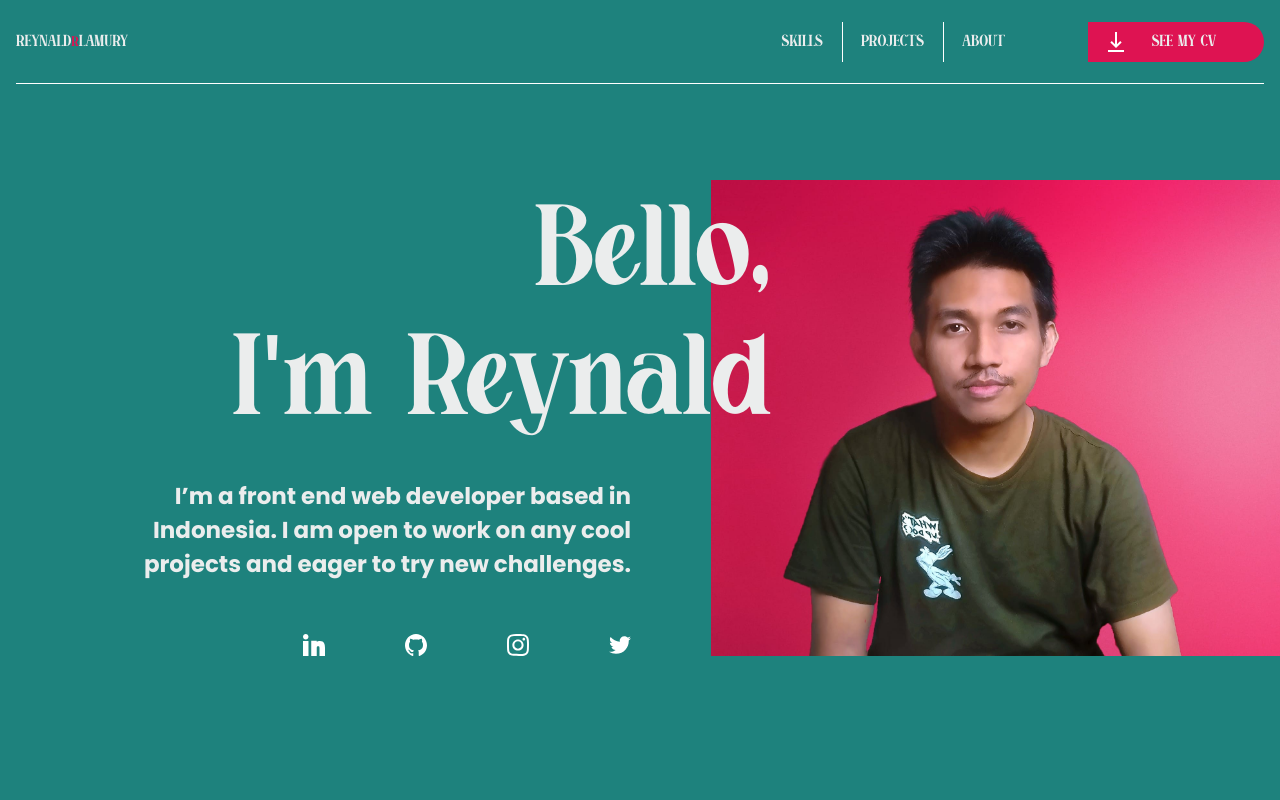
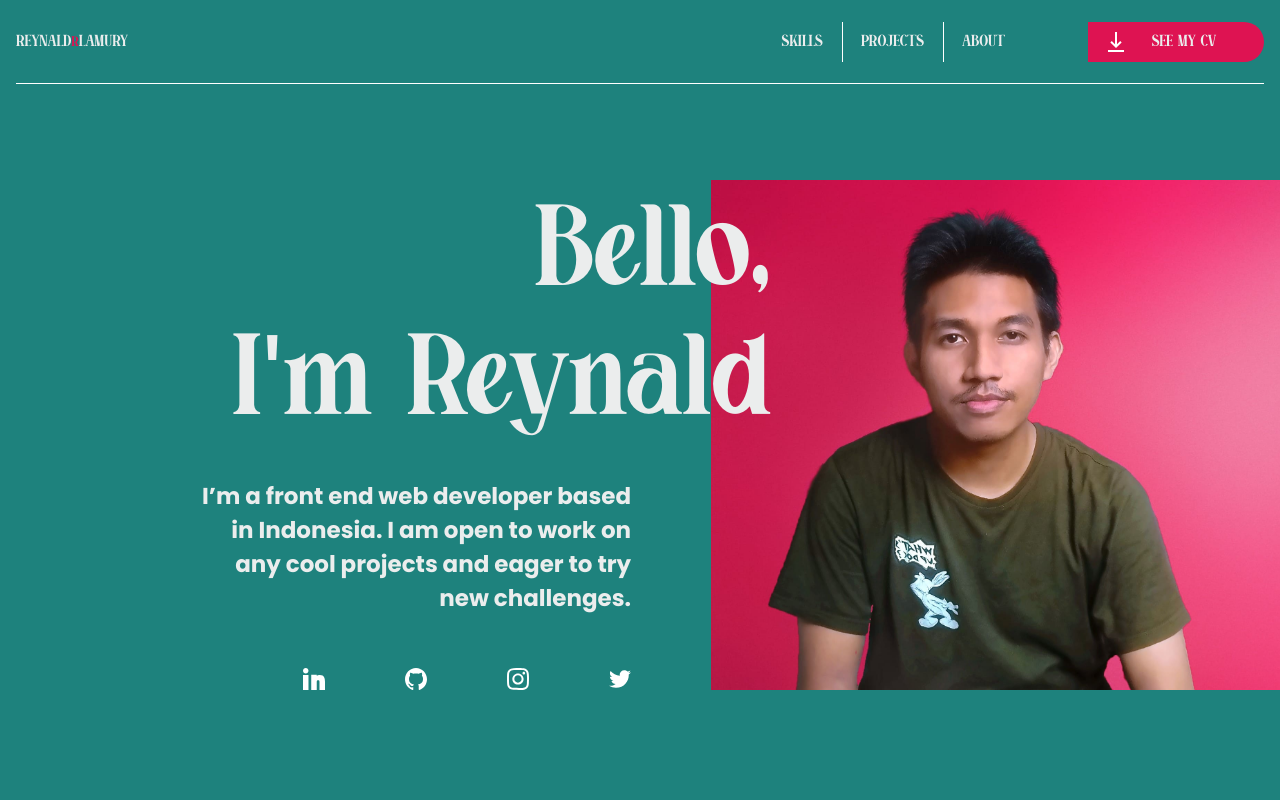
Before and after one commit to reynaldlamury/portfolio, a Next.js app: page / in a window 1280 px wide. Shown: the top 800 px of the page. Built offline with nearby package versions, Linux system fonts and the light colour scheme.

Commit message:
fix HEADER - bio fluidity by adding margin-left with clamp

```diff
--- a/styles/Header/Header.scss
+++ b/styles/Header/Header.scss
@@ -136,6 +136,7 @@
     text-align: end;
     // padding-left: 7em;
     padding-left: clamp(1.5em, 10vw, 7em);
+    margin-left: clamp(0.1em, 7vw, 2.5em);
     // font-size: 1.4375rem;
     font-size: clamp(0.5rem, 1.8vw, 1.4375rem);
     font-weight: 700;
@@ -164,7 +165,7 @@
 
   &__social {
     // grid-area: social;
-    // margin-top: 3.3em;
+    // margin-top: 5.3em;
     margin-top: clamp(1em, 5vw, 3.3em);
     list-style: none;
     display: flex;
```
